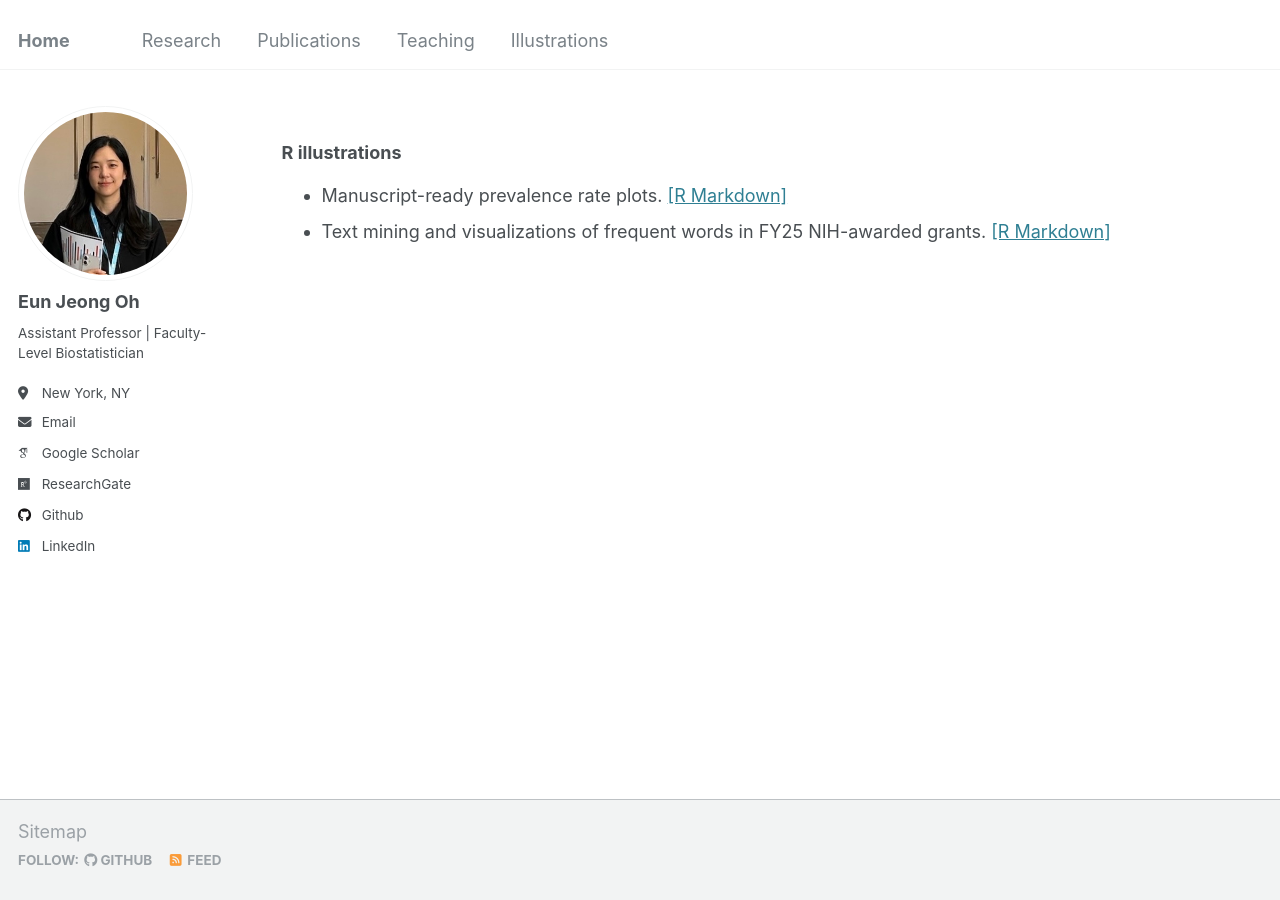
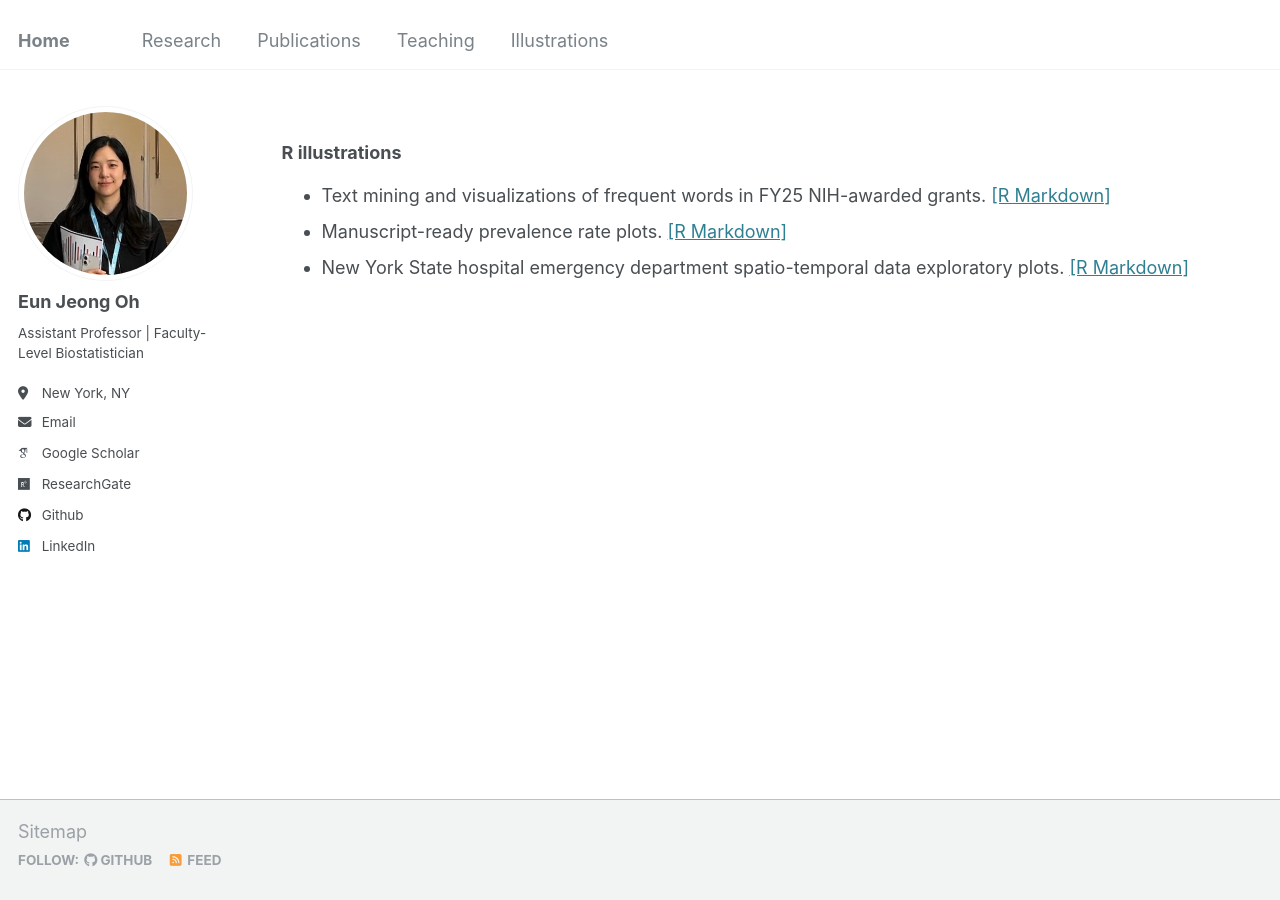
Before and after one commit to oheunj/oheunj.github.io, a Jekyll site: the page built from _pages/illustrations.md, in a window 1280 px wide. Built offline with Jekyll 4.4.1, drawn with Linux system fonts in a browser that asks for light colours; some web fonts are replaced.

Commit message:
Update illustrations.md

```diff
--- a/_pages/illustrations.md
+++ b/_pages/illustrations.md
@@ -12,5 +12,6 @@ redirect_from:
 
 ### R illustrations
 
+* Text mining and visualizations of frequent words in FY25 NIH-awarded grants. [[R Markdown]](https://oheunj.github.io/illustrations/FY25_AwardedGrants_250401)
 * Manuscript-ready prevalence rate plots. [[R Markdown]](https://oheunj.github.io/illustrations/Prevalence_manual_250725)
-* Text mining and visualizations of frequent words in FY25 NIH-awarded grants. [[R Markdown]](https://oheunj.github.io/illustrations/FY25_AwardedGrants_250401)
+* New York State hospital emergency department spatio-temporal data exploratory plots. [[R Markdown]]()
```
